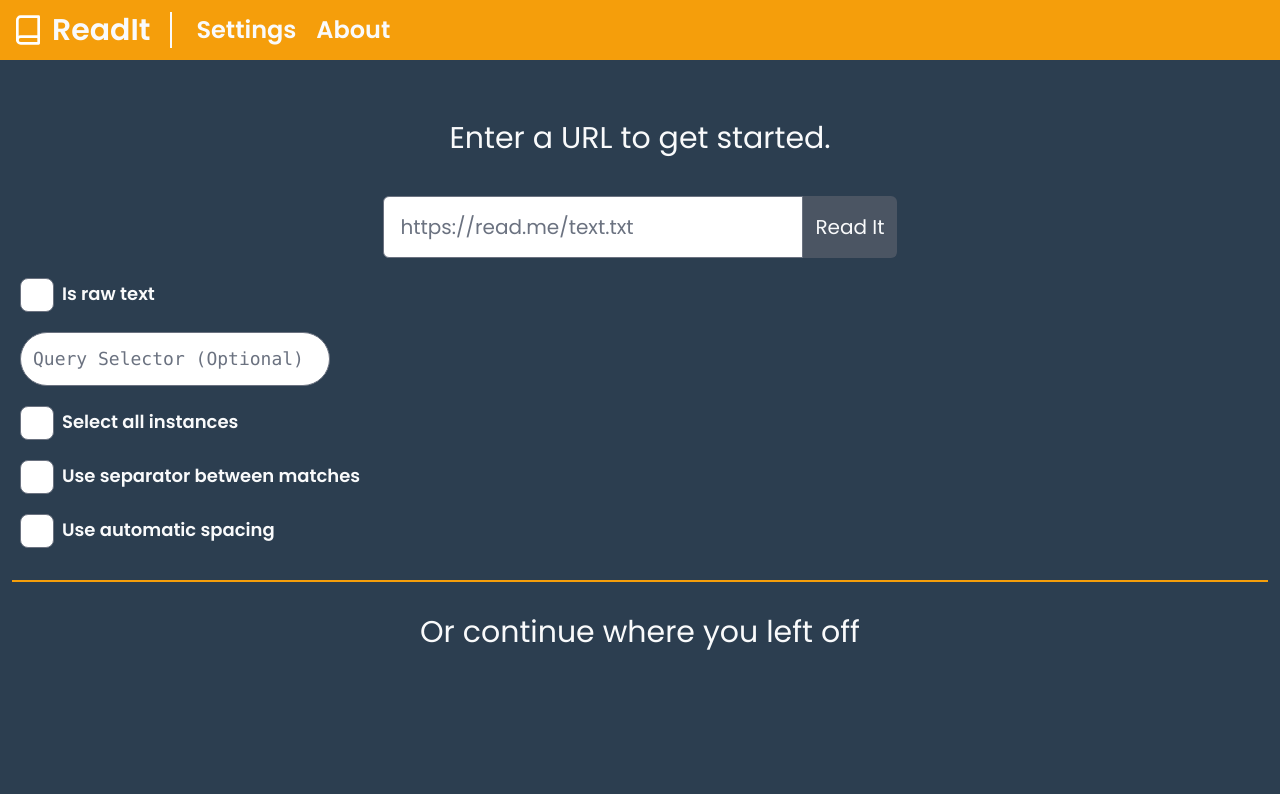
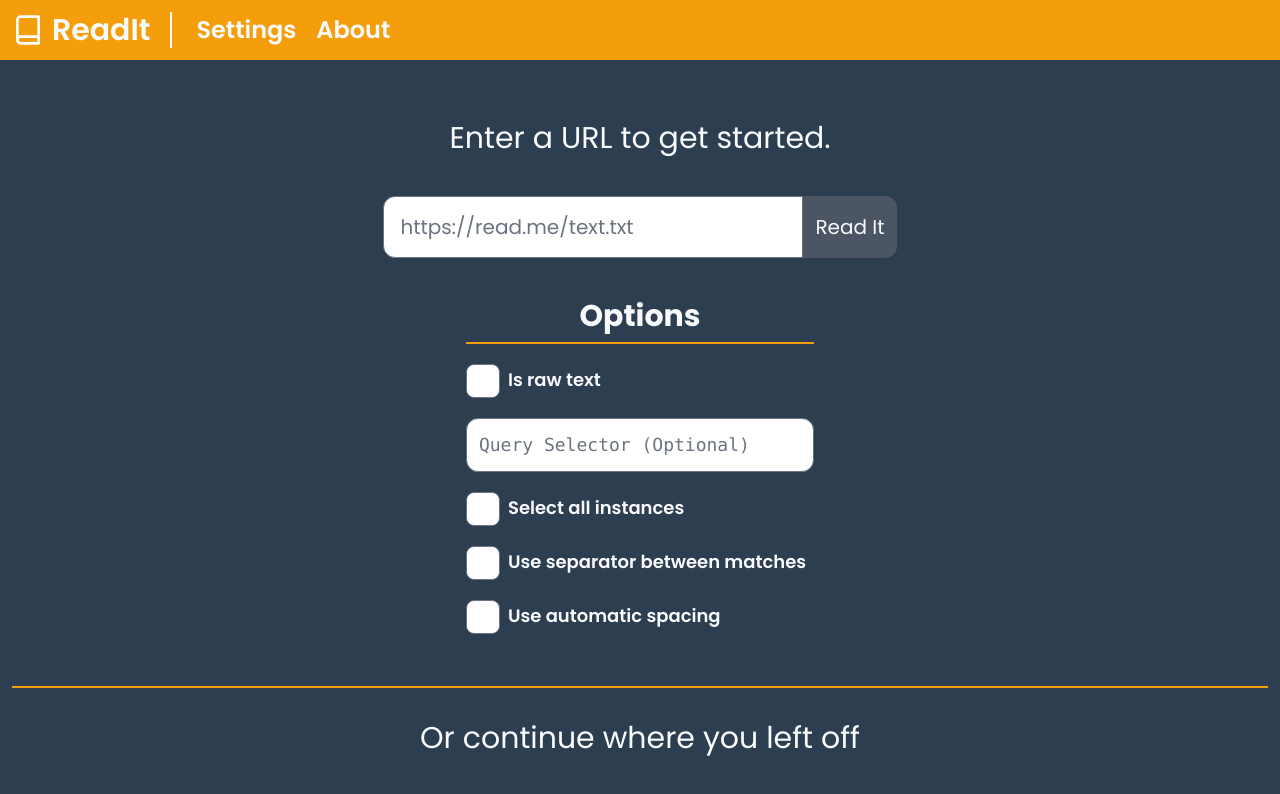
Before and after one commit to TibixDev/ReadIt, a Vue app: page / in a window 1280 px wide. Shown: the top 794 px of the page. Built offline with nearby package versions, Linux system fonts and the light colour scheme.

Commit message:
Updated for 2022

```diff
--- a/package.json
+++ b/package.json
@@ -3,8 +3,8 @@
   "version": "0.1.0",
   "private": true,
   "scripts": {
-    "serve": "vue-cli-service serve",
-    "build": "vue-cli-service build"
+    "serve": "export SET NODE_OPTIONS=--openssl-legacy-provider && vue-cli-service serve",
+    "build": "export SET NODE_OPTIONS=--openssl-legacy-provider && vue-cli-service build"
   },
   "dependencies": {
     "@tailwindcss/forms": "^0.3.3",
@@ -14,9 +14,9 @@
     "axios": "^0.21.1",
     "core-js": "^3.6.5",
     "humanize-duration": "^3.27.0",
-    "node-sass": "^6.0.1",
     "postcss": "^7",
     "sanitize-html": "^2.4.0",
+    "sass": "^1.56.1",
     "sass-loader": "^10",
     "tailwindcss": "npm:@tailwindcss/postcss7-compat@^2.0.2",
     "vue": "^3.0.0",
--- a/src/App.vue
+++ b/src/App.vue
@@ -62,8 +62,8 @@ html {
 }
 
 .loading-bar {
-    @apply bg-pink-400;
-    @apply border-pink-400;
+    @apply bg-primary;
+    @apply border-primary;
 }
 
 </style>
--- a/src/components/Progress.vue
+++ b/src/components/Progress.vue
@@ -1,6 +1,6 @@
 <template>
     <div class="relative pt-1 px-2">
-        <div class="overflow-hidden h-2 mb-4 text-xs flex rounded border-2">
+        <div class="overflow-hidden h-3 mb-4 text-xs flex rounded-xl border-2">
         <div :style="{ width: value + '%' }" class="shadow-none flex flex-col whitespace-nowrap text-white justify-center" :class="colorclass"></div>
         </div>
     </div>
--- a/src/components/Theme.vue
+++ b/src/components/Theme.vue
@@ -1,5 +1,5 @@
 <template>
-    <div class="theme rounded-xl bg-primary px-2 py-5" @click="SetTheme(themeclass)">
+    <div class="theme rounded-xl bg-primary px-2 py-5 cursor-pointer hover:opacity-90" @click="SetTheme(themeclass)">
         <div class="flex gap-2 flex-row justify-center">
             <div :style="'background-color:' + colors[0]" class="h-8 w-8 rounded-full border-2"></div>
             <div :style="'background-color:' + colors[1]" class="h-8 w-8 rounded-full border-2"></div>
--- a/src/views/Home.vue
+++ b/src/views/Home.vue
@@ -1,22 +1,23 @@
 <template>
     <h1 class="text-3xl py-10">Enter a URL to get started.</h1>
     <div class="flex flex-row justify-center px-3 pb-5">
-        <input :value="ReadLink" @input="UpdateReadLink" class="w-full sm:w-auto text-gray-500 text-xl p-4 rounded-l-md" placeholder="https://read.me/text.txt" type="text" name="textlink" id="textlink">
+        <input :value="ReadLink" @input="UpdateReadLink" class="w-full sm:w-auto text-gray-500 text-xl p-4 rounded-l-xl" placeholder="https://read.me/text.txt" type="text" name="textlink" id="textlink">
         <button
             :disabled="!IsValidLink"
-            class="rounded-r-md text-xl px-3"
+            class="rounded-r-xl text-xl px-3"
             :class="!IsValidLink ? 'bg-gray-600 cursor-not-allowed' : 'bg-primary'"
             @click="this.$router.push('/reader/')"
         >
         Read It
         </button>
     </div>
-    <div class="flex flex-col gap-5 justify-center text-left px-2 text-lg">
+    <div class="inline-flex flex-col gap-5 justify-center text-left text-lg p-5 rounded-md">
+        <h1 class="text-3xl font-bold pb-2 border-b-2 border-primary w-full text-center">Options</h1>
         <div>
             <input class="p-4 rounded-lg color-primary" type="checkbox" id="isRaw" :checked="IsRaw" @click="$store.commit('ChangeRaw')">
             <label for="isRaw" class="font-semibold px-2">Is raw text</label>
         </div>
-        <input @input="UpdateQuerySelector" v-if="!IsRaw" class="text-lg font-mono p-3 rounded-full w-full sm:w-1/4 color-primary" type="text" name="qs" id="qs" :value="QuerySelector" placeholder="Query Selector (Optional)">
+        <input @input="UpdateQuerySelector" v-if="!IsRaw" class="text-lg font-mono p-3 rounded-xl color-primary" type="text" name="qs" id="qs" :value="QuerySelector" placeholder="Query Selector (Optional)">
         <div v-if="!IsRaw">
             <input class="p-4 rounded-lg color-primary" type="checkbox" id="selectMultiple" :checked="SelectMultiple" @click="$store.commit('UpdateSelectMultiple')">
             <label for="selectMultiple" class="font-semibold px-2">Select all instances</label>
--- a/src/views/Reader.vue
+++ b/src/views/Reader.vue
@@ -53,7 +53,11 @@ export default {
         ...mapMutations(["NewHistoryEntry", "UpdateHistoryEntry", "SetPropsFromHistory", "UnsetHistoryID"]),
         Process() {
             if (this.ReadLink) {
-                axios.get("https://api.allorigins.win/raw?url=" + this.ReadLink)
+                axios.get("https://corsproxy.io/?" + this.ReadLink, {
+                    headers: {
+                        origin: "X-Requested-With"
+                    }
+                })
                 .then((response) => {
                     // Handle success
                     this.TextData = sanitizeHtml(response.data, {
```
Also changed, not shown: 1 other file (tests, documents, lock files or other folders).
